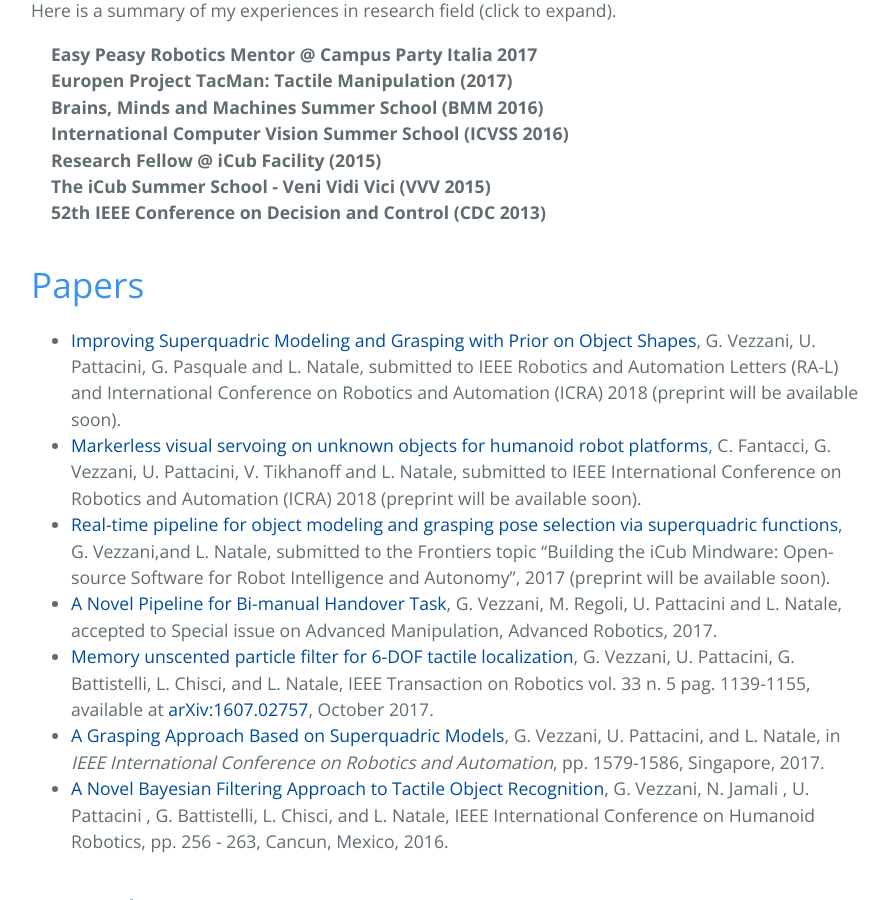
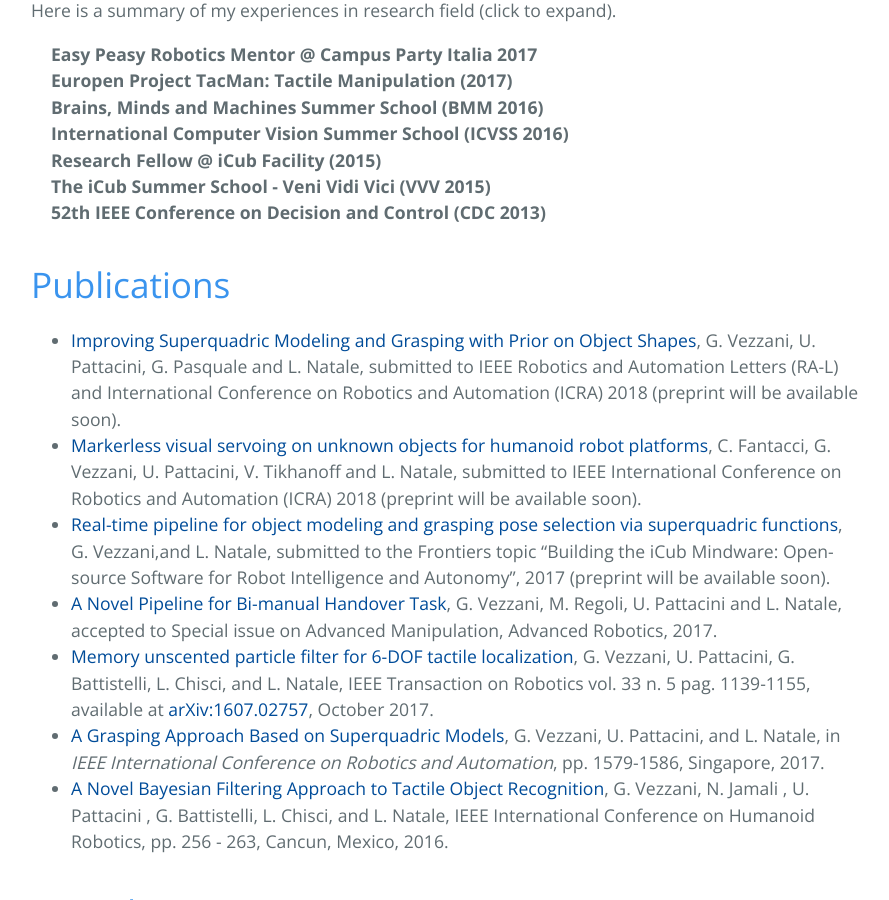
Before and after one commit to giuliavezzani/giuliavezzani_old.github.io, a Jekyll site: the page built from index.md, in a window 1280 px wide and 900 px high, scrolled down 1500 px. Shown: the whole window, without its empty margins (193-1082 px from the left). Built offline with Jekyll 4.4.1, drawn with Linux system fonts in a browser that asks for light colours; our own code applies the rules of GitHub Pages for plain Markdown files.

Commit message:
Update index.md

```diff
--- a/index.md
+++ b/index.md
@@ -82,7 +82,7 @@ advancement of the theory and practice of systems and control.</p>
 </details>
 
 
-# Papers
+# Publications
  - [Improving Superquadric Modeling and Grasping with Prior on Object Shapes](grasping2), G. Vezzani, U. Pattacini,
  G. Pasquale and L. Natale, submitted to IEEE Robotics and Automation Letters (RA-L) and International Conference on Robotics and Automation (ICRA) 2018 (preprint will be available soon).
   - [Markerless visual servoing on unknown objects for humanoid robot platforms](visual-servoing), C. Fantacci, G. Vezzani, U. Pattacini, V. Tikhanoff  and L. Natale, submitted to IEEE International Conference on Robotics and Automation (ICRA) 2018 (preprint will be available soon).
```
